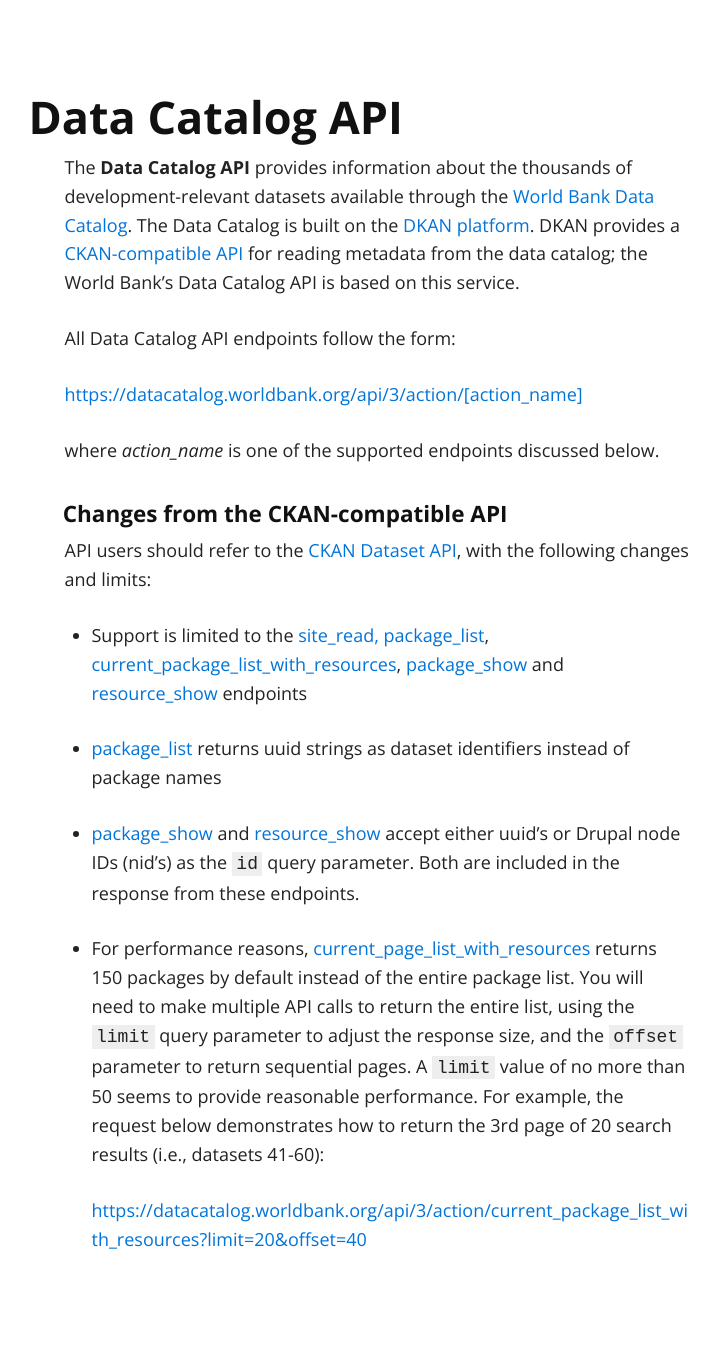
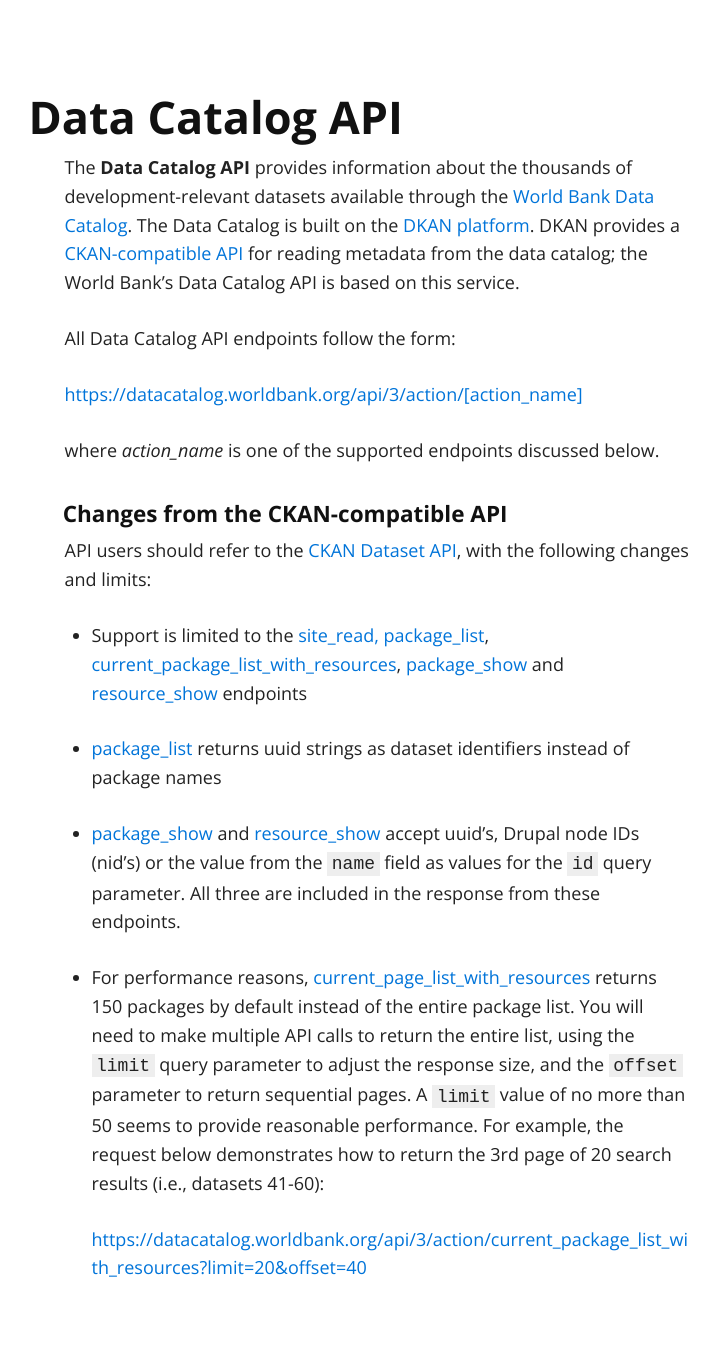
Before and after one commit to tgherzog/apidocs, a Jekyll site: the page built from API_Data_Catalog.md, in a window 1280 px wide. Shown: the whole page, without its empty margins (263-982 px from the left). Built offline with Jekyll 4.4.1, drawn with Linux system fonts in a browser that asks for light colours; our own code applies the rules of GitHub Pages for plain Markdown files; before the commit the page ends 1343 px from its top, so only the background shows below that.

Commit message:
Small correct in data catalog API

```diff
--- a/API_Data_Catalog.md
+++ b/API_Data_Catalog.md
@@ -27,8 +27,8 @@ limits:
 
 * [package_list][1] returns uuid strings as dataset identifiers instead of package names
 
-* [package_show][4] and [resource_show][5] accept either uuid's or Drupal node IDs (nid's) as the `id`
-  query parameter. Both are included in the response from these endpoints.
+* [package_show][4] and [resource_show][5] accept uuid's, Drupal node IDs (nid's) or the value from the
+  `name` field as values for the `id` query parameter. All three are included in the response from these endpoints.
 
 * For performance reasons, [current_page_list_with_resources][3] returns 150 packages by default
   instead of the entire package list. You will need to make multiple API calls to return
```
